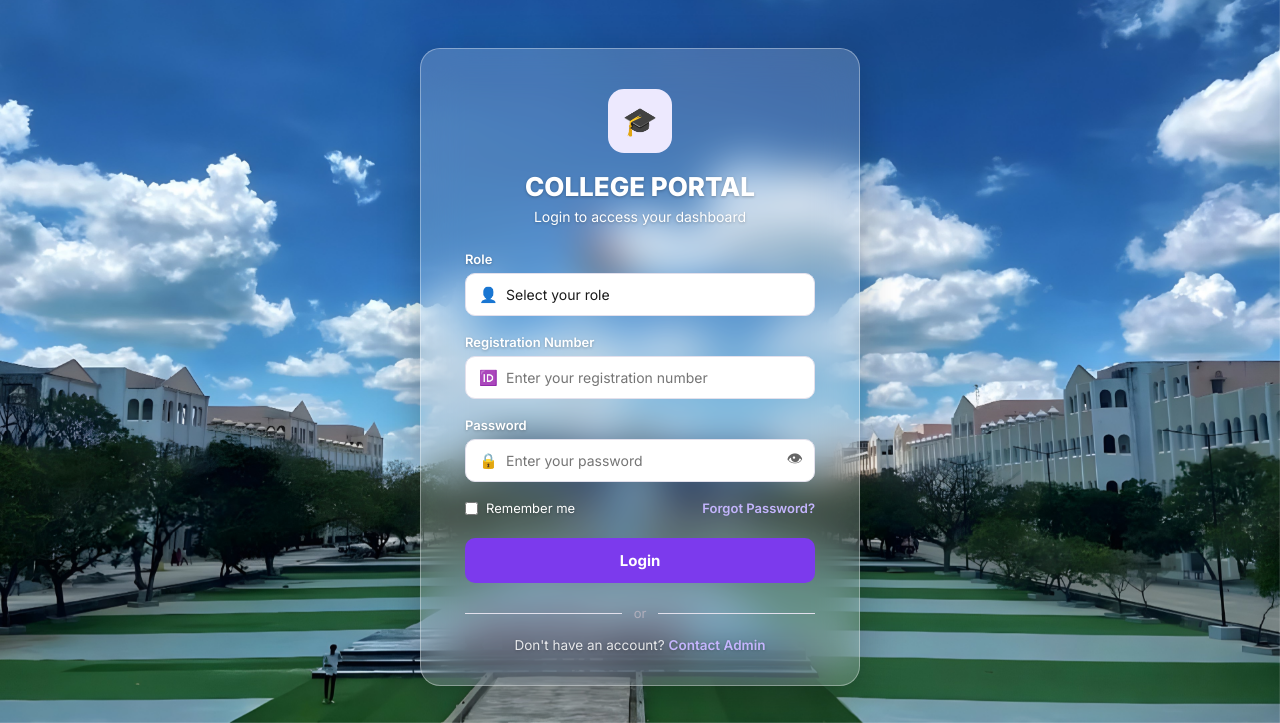
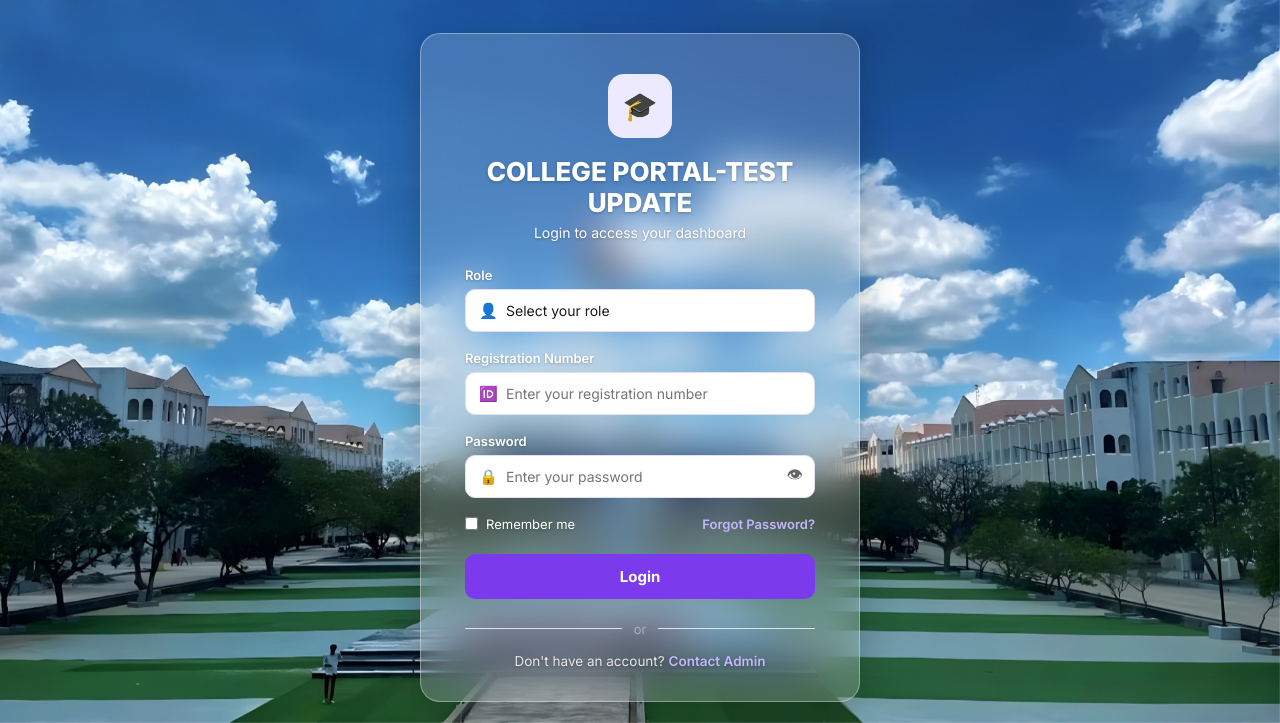
Before and after one commit to Deepak-Desanta/ERP-Portal, a plain HTML site: page login-index.html in a window 1280 px wide. Shown: the part 77-800 px from the top of the page. Drawn offline with Linux system fonts and the light colour scheme.

Commit message:
Test update to verify push works

```diff
--- a/login-index.html
+++ b/login-index.html
@@ -27,7 +27,7 @@
       <!-- Title: Student Portal - Login -->
 
       <div class="card-icon">🎓</div>
-      <h1>COLLEGE PORTAL</h1>
+      <h1>COLLEGE PORTAL-TEST UPDATE</h1>
       <p class="card-subtitle">Login to access your dashboard</p>
 
       <form id="loginForm">
```
